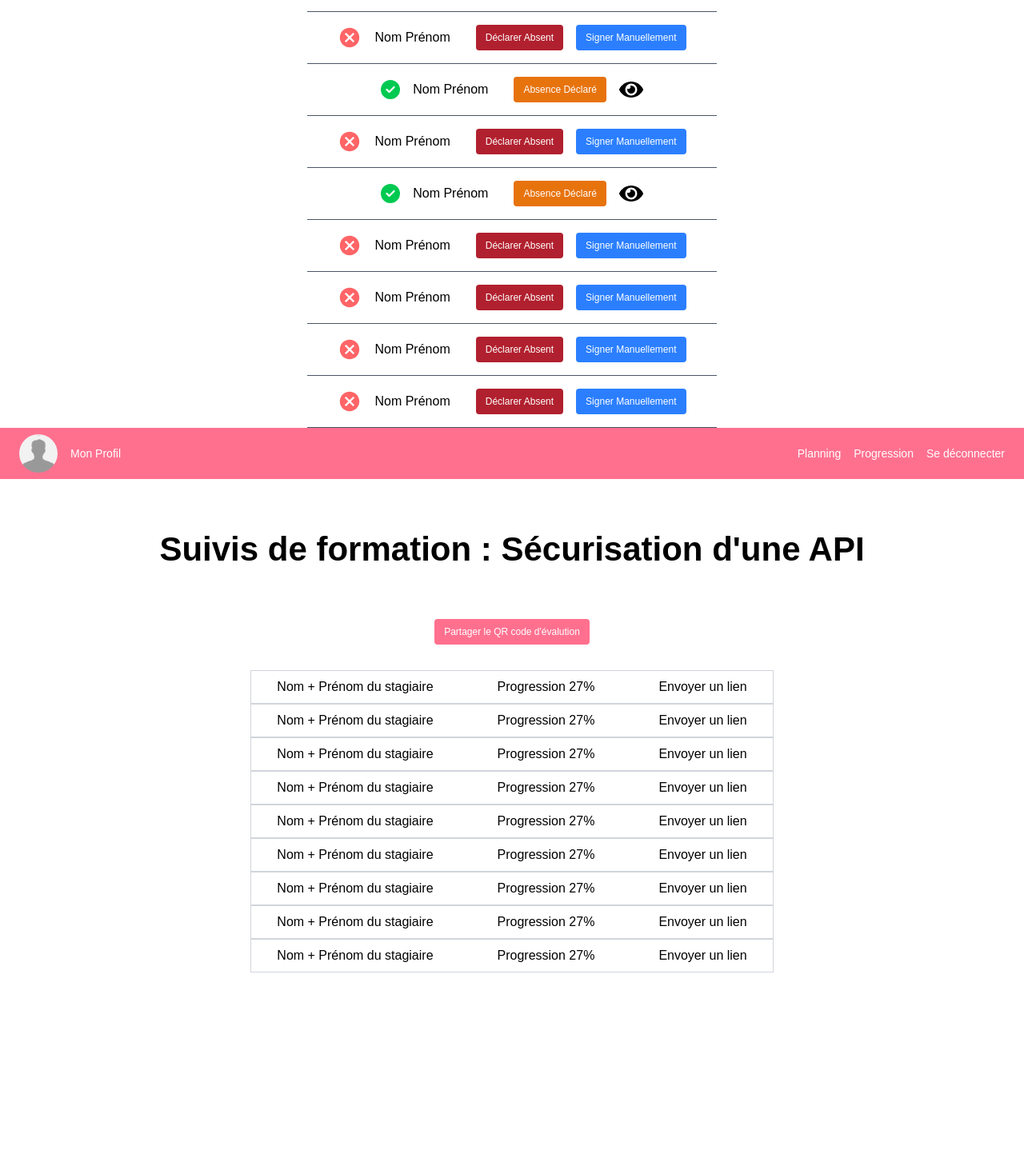
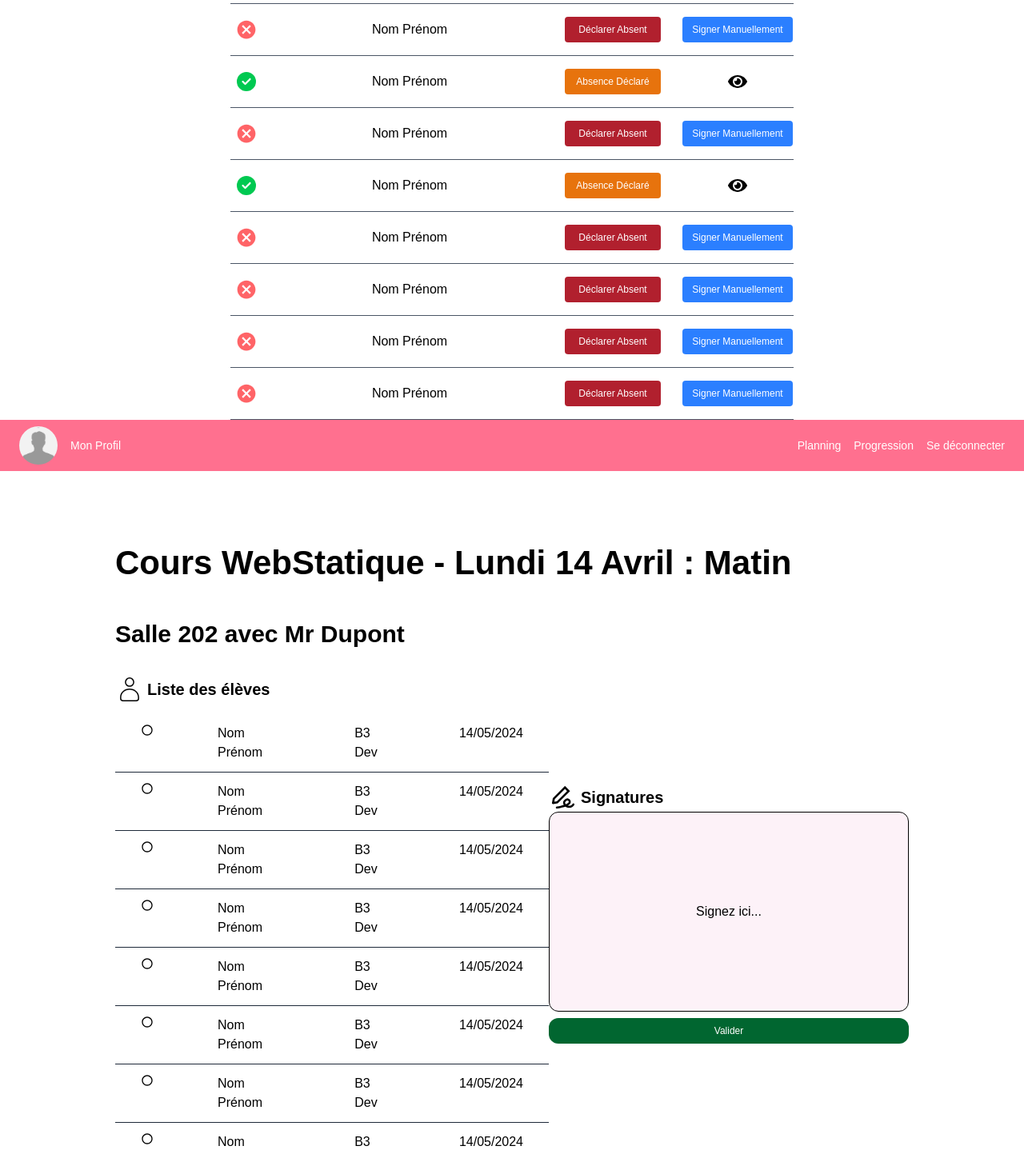
Before and after one commit to CharonTom/figma-tailwind, a React (Vite) app: page / in a window 1280 px wide. Shown: the part 321-1764 px from the top of the page at 80% size. Before the commit the page ends 1537 px from the top, so only its background shows below. Built offline with nearby package versions, Linux system fonts and the light colour scheme; a web font is replaced by a local one.

Commit message:
first commit

```diff
--- a/src/App.jsx
+++ /dev/null
@@ -1,5 +0,0 @@
-function App() {
-  return <div className="">Hi</div>;
-}
-
-export default App;
--- a/src/Header.jsx
+++ b/src/Header.jsx
@@ -3,7 +3,7 @@ import profilPic from "./assets/profil-pic.jpg"; // Make sure to import the imag
 
 const Header = () => {
   return (
-    <div className="px-6 py-2 bg-primary text-white flex-between text-sm">
+    <header className="px-6 py-2 bg-primary text-white flex-between text-sm">
       <div className="flex-center gap-x-4">
         <div className="flex-center">
           <img src={profilPic} alt="logo" className="w-12 h-12 rounded-full" />
@@ -15,7 +15,7 @@ const Header = () => {
         <a>Progression</a>
         <a>Se déconnecter</a>
       </div>
-    </div>
+    </header>
   );
 };
 
--- /dev/null
+++ b/src/InterfaceB.jsx
@@ -0,0 +1,54 @@
+import React from "react";
+import Header from "./Header";
+import { CiUser } from "react-icons/ci";
+import { AiOutlineSignature } from "react-icons/ai";
+import LigneB from "./LigneB";
+
+const InterfaceB = () => {
+  return (
+    <>
+      <Header />
+      <section className="p-12 px-36">
+        <h1>Cours WebStatique - Lundi 14 Avril : Matin</h1>
+        <h2>Salle 202 avec Mr Dupont</h2>
+        <div className="flex-between">
+          {/* Partie Liste des élèves */}
+          <div>
+            <div className="flex-col gap-x-1">
+              <div className="mt-4 flex items-center gap-x-1">
+                <CiUser className="text-4xl" />
+                <h3 className="my-4">Liste des élèves</h3>
+              </div>
+              <div>
+                <LigneB />
+                <LigneB />
+                <LigneB />
+                <LigneB />
+                <LigneB />
+                <LigneB />
+                <LigneB />
+                <LigneB />
+              </div>
+            </div>
+          </div>
+
+          {/* Partie Signature */}
+          <div>
+            <div className="flex items-center gap-x-1">
+              <AiOutlineSignature className="text-4xl" />
+              <h3>Signatures</h3>
+            </div>
+            <div className="bg-pink-50 w-[450px] h-[250px] border rounded-xl flex-center">
+              Signez ici...
+            </div>
+            <button className="btn-blue w-full my-2 bg-green-800 rounded-xl">
+              Valider
+            </button>
+          </div>
+        </div>
+      </section>
+    </>
+  );
+};
+
+export default InterfaceB;
--- /dev/null
+++ b/src/InterfaceD.jsx
@@ -0,0 +1,13 @@
+import React from "react";
+import Header from "./Header";
+
+const InterfaceD = () => {
+  return (
+    <>
+      <Header />
+      <div>InterfaceD</div>;
+    </>
+  );
+};
+
+export default InterfaceD;
--- a/src/LigneA.jsx
+++ b/src/LigneA.jsx
@@ -3,14 +3,14 @@ import { IoMdCloseCircle } from "react-icons/io";
 
 const LigneA = () => {
   return (
-    <div className="w-[40%] flex-center gap-x-4 py-4 border-b border-gray-600">
-      <div className="flex flex-col items-center">
-        <IoMdCloseCircle className="text-red-400 text-3xl" />
-      </div>
-      <p>Nom Prénom</p>
-      <div className="flex text-xs gap-x-4"></div>
-      <button className="btn-red">Déclarer Absent</button>
-      <button className="btn-blue">Signer Manuellement</button>
+    <div className="w-[55%] grid grid-cols-[40px_1fr_140px_140px] items-center justify-items-center gap-x-4 py-4 border-b border-gray-600">
+      <IoMdCloseCircle className="w-7 h-7 text-red-400" />
+
+      <p className="text-center">Nom Prénom</p>
+
+      <button className="btn-red min-w-[120px]">Déclarer Absent</button>
+
+      <button className="btn-blue min-w-[120px]">Signer Manuellement</button>
     </div>
   );
 };
--- a/src/LigneAVariant.jsx
+++ b/src/LigneAVariant.jsx
@@ -4,17 +4,16 @@ import { FaCircleCheck } from "react-icons/fa6";
 
 const LigneAVariant = () => {
   return (
-    <div className="w-[40%] flex-center gap-x-4 py-4 border-b border-gray-600">
-      <div className="flex flex-col items-center">
-        <FaCircleCheck className="text-green-500 text-2xl" />
-      </div>
-      <p>Nom Prénom</p>
-      <div className="flex text-xs gap-x-4"></div>
+    <div className="w-[55%] grid grid-cols-[40px_1fr_140px_140px] items-center justify-items-center gap-x-4 py-4 border-b border-gray-600">
+      <FaCircleCheck className="w-6 h-6 text-green-500" />
 
-      <button className="btn-red bg-[#E7730D]">Absence Déclaré</button>
-      <div className="flex flex-col items-center">
-        <FaEye className="text-3xl" />
-      </div>
+      <p className="text-center">Nom Prénom</p>
+
+      <button className="btn-red bg-[#E7730D] min-w-[120px]">
+        Absence Déclaré
+      </button>
+
+      <FaEye className="w-6 h-6" />
     </div>
   );
 };
--- /dev/null
+++ b/src/LigneB.jsx
@@ -0,0 +1,17 @@
+import React from "react";
+import { RiCheckboxBlankCircleLine } from "react-icons/ri";
+
+const LigneC = () => {
+  return (
+    <div className="flex gap-x-20 px-8 py-3 border-b border-gray-800">
+      <div>
+        <RiCheckboxBlankCircleLine />
+      </div>
+      <p>Nom Prénom</p>
+      <p>B3 Dev</p>
+      <p>14/05/2024</p>
+    </div>
+  );
+};
+
+export default LigneC;
--- a/src/LigneC.jsx
+++ b/src/LigneC.jsx
@@ -2,11 +2,15 @@ import React from "react";
 import { FaEye } from "react-icons/fa";
 import { FaCheck } from "react-icons/fa";
 import { RxCross1 } from "react-icons/rx";
+import { BsPencilSquare } from "react-icons/bs";
 
 const LigneC = () => {
   return (
-    <div className="flex gap-x-20 px-8 py-2 border border-gray-300">
-      <p>Nom + Prénom du stagiaire</p>
+    <div className="flex gap-x-20 px-8 py-2 border-b border-gray-800">
+      <div>
+        <BsPencilSquare />
+      </div>
+      <p>Nom Prénom</p>
       <p>Progression 27%</p>
       {/* <div className="flex text-xs">
         <div className="">
@@ -23,7 +27,7 @@ const LigneC = () => {
         </div>
       </div> */}
 
-      <button className="btn-primary">Envoyer un lien</button>
+      <button className="btn-blue">Envoyer un lien</button>
       {/* <button className="btn-secondary">Signer Manuellement</button> */}
     </div>
   );
--- a/src/index.css
+++ b/src/index.css
@@ -19,7 +19,7 @@
   }
 
   h1 {
-    @apply text-[42px] font-semibold py-[40px];
+    @apply text-[42px] font-semibold py-[35px];
   }
 
   h2 {
--- a/src/main.jsx
+++ b/src/main.jsx
@@ -2,11 +2,15 @@ import { StrictMode } from "react";
 import { createRoot } from "react-dom/client";
 import "./index.css";
 import InterfaceA from "./InterfaceA.jsx";
+import InterfaceB from "./InterfaceB.jsx";
 import InterfaceC from "./InterfaceC.jsx";
+import InterfaceD from "./InterfaceD.jsx";
 
 createRoot(document.getElementById("root")).render(
   <StrictMode>
     <InterfaceA />
+    <InterfaceB />
     <InterfaceC />
+    <InterfaceD />
   </StrictMode>
 );
```
